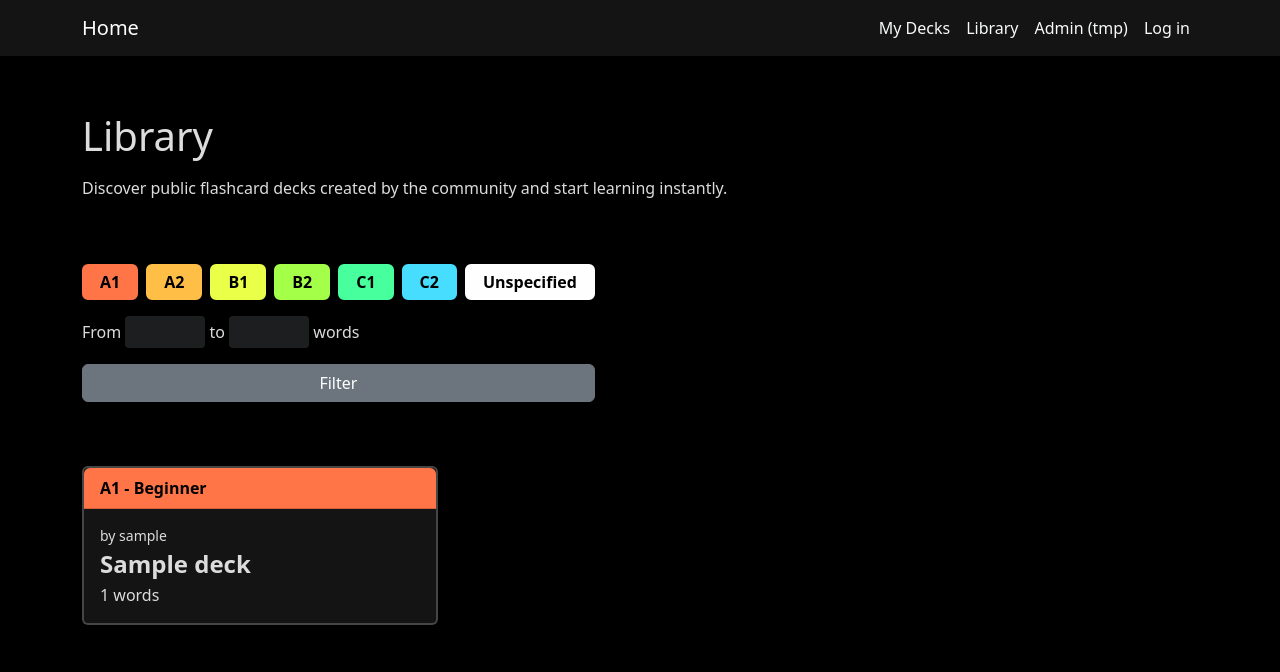
After one commit to Valomeister/EnglishWebsite, a Django app: page /decks/library/ in a window 1280 px wide. The commit adds this page. Shown: the top 672 px of the page. Run offline with Django 5.2, Linux system fonts and the light colour scheme; tables that the repository leaves empty hold one stand-in row (values such as "Sample post"); some libraries are stand-ins or nearby versions.

Commit message:
implement library page

```diff
--- a/cards/models.py
+++ b/cards/models.py
@@ -15,6 +15,7 @@ class Deck(models.Model):
     description = models.TextField(null=True, blank=True)
     cefr_level = models.CharField(max_length=10, choices=CEFR_LEVEL_CHOICES, null=True, blank=True)
     author = models.ForeignKey(CustomUser, on_delete=models.CASCADE, related_name='decks', default=1)
+    starred_by = models.ManyToManyField(CustomUser, related_name='starred_decks', null=True, blank=True)
 
     def __str__(self):
         return f'{self.title} ({self.cefr_level})'
--- a/cards/urls.py
+++ b/cards/urls.py
@@ -1,11 +1,15 @@
 from django.urls import path
 
-from .views import DeckListView, DeckDetailView, HomeView
-from .views import edit_deck_with_cards, create_deck_with_cards, delete_deck
+from .views import (DeckListView, DeckDetailView, HomeView, LibraryListView,
+                    edit_deck_with_cards, create_deck_with_cards, delete_deck, toggle_starred)
 
 urlpatterns = [
     path('', HomeView.as_view(), name = 'home'),
-    path('decks/', DeckListView.as_view(), name = 'deck_list'),
+
+    path('decks/library/', LibraryListView.as_view(), name='deck_library'),
+    path('decks/library/<int:pk>/star/', toggle_starred, name='toggle_starred'),
+
+    path('decks/mydecks/', DeckListView.as_view(), name = 'deck_list'),
     path('decks/<int:pk>/', DeckDetailView.as_view(), name = 'deck_detail'),
     path('decks/<int:pk>/edit/', edit_deck_with_cards, name = 'deck_edit'),
     path('decks/<int:pk>/delete/', delete_deck, name = 'deck_delete'),
--- a/cards/views.py
+++ b/cards/views.py
@@ -1,4 +1,6 @@
 from django.contrib.auth.mixins import LoginRequiredMixin
+from django.db.models import Count, Q
+from django.http import JsonResponse
 from django.views.generic import ListView, DetailView, TemplateView
 from django.shortcuts import render, get_object_or_404, redirect
 from django.views.decorators.http import require_POST
@@ -85,3 +87,66 @@ def delete_deck(request, pk):
     deck.delete()
 
     return redirect('deck_list')
+
+###########
+# LIBRARY #
+###########
+
+class LibraryListView(ListView):
+    model = Deck
+    template_name = 'deck_library.html'
+
+    def get_queryset(self):
+        qs = Deck.objects.all().annotate(
+            cards_count=Count("cards")
+        ).order_by('id')
+
+        levels = self.request.GET.getlist("level")
+        min_words = self.request.GET.get("min_words")
+        max_words = self.request.GET.get("max_words")
+
+        if levels:
+            q = Q()
+
+            real_levels = [x for x in levels if x != "None"]
+
+            if real_levels:
+                q |= Q(cefr_level__in=real_levels)
+
+            if "None" in levels:
+                q |= Q(cefr_level__isnull=True) | Q(cefr_level="")
+
+            qs = qs.filter(q)
+
+        if min_words:
+            qs = qs.filter(cards_count__gte=min_words)
+
+        if max_words:
+            qs = qs.filter(cards_count__lte=max_words)
+
+        return qs
+
+    def get_context_data(self, **kwargs):
+        context = super().get_context_data(**kwargs)
+        context['cefr_levels'] = list(Deck.CEFR_LEVEL_CHOICES.keys())
+        context["selected_levels"] = self.request.GET.getlist("level")
+
+        return context
+
+
+@login_required
+@require_POST
+def toggle_starred(request, pk):
+    deck = get_object_or_404(Deck, pk=pk)
+
+    if deck.starred_by.filter(pk=request.user.pk).exists():
+        deck.starred_by.remove(request.user)
+        starred = False
+    else:
+        deck.starred_by.add(request.user)
+        starred = True
+
+    return JsonResponse({
+        "starred": starred,
+        "count": deck.starred_by.count(),
+    })
--- a/static/css/style.css
+++ b/static/css/style.css
@@ -1,29 +1,39 @@
+:root {
+    --bg-cefr-A1: #ff7547;
+    --bg-cefr-A2: #ffbf47;
+    --bg-cefr-B1: #eaff47;
+    --bg-cefr-B2: #a3ff47;
+    --bg-cefr-C1: #47ff9d;
+    --bg-cefr-C2: #47ddff;
+    --bg-cefr-None: #fefefe;
+}
+
 .cefr_A1 {
-    background-color: #ff7547;
+    background-color: var(--bg-cefr-A1);
 }
 
 .cefr_A2 {
-    background-color: #ffbf47;
+    background-color: var(--bg-cefr-A2);
 }
 
 .cefr_B1 {
-    background-color: #eaff47;
+    background-color: var(--bg-cefr-B1);
 }
 
 .cefr_B2 {
-    background-color: #a3ff47;
+    background-color: var(--bg-cefr-B2);
 }
 
 .cefr_C1 {
-    background-color: #47ff9d;
+    background-color: var(--bg-cefr-C1);
 }
 
 .cefr_C2 {
-    background-color: #47ddff;
+    background-color: var(--bg-cefr-C2);
 }
 
 .cefr_None {
-    background-color: #fefefe;
+    background-color: var(--bg-cefr-None);
 }
 
 .button {
@@ -63,7 +73,7 @@
 }
 
 input, textarea {
-    background: #003554;
+    background: #1d1e1f;
     outline: none;
     border: none;
     border-radius: 4px;
@@ -94,7 +104,14 @@ option {
 }
 
 select:focus, textarea:focus, input:focus {
-    outline: 1px solid #1f5373;
+    outline: 1px solid #555555;
+}
+
+
+input[type="number"]::-webkit-outer-spin-button,
+input[type="number"]::-webkit-inner-spin-button {
+    -webkit-appearance: none;
+    margin: 0;
 }
 
 .dect_detail-card {
@@ -191,7 +208,82 @@ input:-webkit-autofill:active {
     background: rgba(0, 0, 0, 0.2);
 }
 
+/* Library */
 
+.toggle_filter_cefr {
+    outline: none;
+    background: none;
+    color: #f8f9fa;
+    border: 1px solid transparent;
+    cursor: pointer;
+
+    transition: .2s;
+}
+
+.btn-check:checked + .toggle_filter_cefr {
+    color: #000000;
+}
+
+.toggle_filter_A1 {
+    border: 2px solid var(--bg-cefr-A1);
+}
+.btn-check:checked + .toggle_filter_A1 {
+    background: var(--bg-cefr-A1);
+}
+
+.toggle_filter_A2 {
+    border: 2px solid var(--bg-cefr-A2);
+}
+.btn-check:checked + .toggle_filter_A2 {
+    background: var(--bg-cefr-A2);
+}
+
+.toggle_filter_B1 {
+    border: 2px solid var(--bg-cefr-B1);
+}
+.btn-check:checked + .toggle_filter_B1 {
+    background: var(--bg-cefr-B1);
+}
+
+.toggle_filter_B2 {
+    border: 2px solid var(--bg-cefr-B2);
+}
+.btn-check:checked + .toggle_filter_B2 {
+    background: var(--bg-cefr-B2);
+}
+
+.toggle_filter_C1 {
+    border: 2px solid var(--bg-cefr-C1);
+}
+.btn-check:checked + .toggle_filter_C1 {
+    background: var(--bg-cefr-C1);
+}
+
+.toggle_filter_C2 {
+    border: 2px solid var(--bg-cefr-C2);
+}
+.btn-check:checked + .toggle_filter_C2 {
+    background: var(--bg-cefr-C2);
+}
+
+.toggle_filter_None {
+    border: 2px solid var(--bg-cefr-None);
+}
+.btn-check:checked + .toggle_filter_None {
+    background: var(--bg-cefr-None);
+}
+
+.range_wrapper input{
+    width: 80px;
+}
+
+.star_img_container {
+    width: 28px;
+    height: 28px;
+}
+
+
+/* Animations */
 
 @keyframes shake {
     0% { transform: translateX(0); }
--- a/static/js/script.js
+++ b/static/js/script.js
@@ -92,3 +92,39 @@ if (modal) {
         form.action = `/decks/${id}/delete/`;
     });
 }
+
+
+function getCSRFToken() {
+    return document.cookie
+        .split('; ')
+        .find(row => row.startsWith('csrftoken='))
+        ?.split('=')[1];
+}
+
+const emptyStarImg = document.getElementById('empty-star');
+const filledStarImg = document.getElementById('filled-star');
+document.addEventListener('click', async function(e) {
+    if (!e.target.closest('.star-btn')) return;
+
+    const button = e.target.closest('.star-btn');
+    const deckId = button.dataset.id;
+
+    const response = await fetch(`/decks/library/${deckId}/star/`, {
+        method: 'POST',
+        headers: {
+            'X-CSRFToken': getCSRFToken(),
+            'X-Requested-With': 'XMLHttpRequest'
+        }
+    });
+
+    const data = await response.json();
+    if (data.starred) {
+        emptyStarImg.style.display = 'none';
+        filledStarImg.style.display = 'inline-block';
+    } else {
+        emptyStarImg.style.display = 'inline-block';
+        filledStarImg.style.display = 'none';
+    }
+
+    document.getElementById(`star-count-${deckId}`).textContent = data.count;
+});
--- a/templates/base.html
+++ b/templates/base.html
@@ -10,15 +10,15 @@
     {% block title %}{% endblock title %}
 </head>
 <body>
-    <nav class="navbar navbar-expand navbar-dark bg-dark position-sticky">
+    <nav class="navbar navbar-expand navbar-dark bg-dark position-sticky top-0">
         <div class="container">
             <a href="/" class="navbar-brand">Home</a>
             <ul class="navbar-nav">
                 <li class="nav-item">
-                    <a href="/decks/" class="nav-link">My Decks</a>
+                    <a href="{% url 'deck_list' %}" class="nav-link">My Decks</a>
                 </li>
                 <li class="nav-item">
-                    <a href="#" class="nav-link">Library</a>
+                    <a href="{% url 'deck_library' %}" class="nav-link">Library</a>
                 </li>
                 <li class="nav-item">
                     <a href="/admin/" class="nav-link">Admin (tmp)</a>
@@ -34,7 +34,7 @@
         </div>
     </nav>
     <main class=" text-light">
-        <div class="container">
+        <div class="container my-5">
             {% block content %}
             {% endblock content %}
         </div>
--- a/templates/deck_edit.html
+++ b/templates/deck_edit.html
@@ -8,7 +8,7 @@
 
     <!-- deck form -->
 
-    <div class="py-5 d-flex flex-column gap-3">
+    <div class="my-5 d-flex flex-column gap-3">
         <a href="{% url 'deck_detail' pk %}" class="mb-4"><img src="{% static 'cards/arrow-back.svg' %}" width="28px" alt="icon"></a>
         {% for field in form %}
             <div class="field_wrapper d-flex flex-column gap-1">
--- /dev/null
+++ b/templates/deck_library.html
@@ -0,0 +1,101 @@
+{% extends 'base.html' %}
+
+{% load static %}
+
+{% block title %} <title>Library</title> {% endblock title %}
+
+{% block content %}
+<div class="my-5">
+    <div class="field_wrapper d-flex flex-column align-items-start gap-2">
+        <h1 class="mb-0 mt-2">Library</h1>
+        <p class="my-2">
+            Discover public flashcard decks created by the community and start learning instantly.
+        </p>
+
+        <form method="get" class="d-flex flex-column gap-3 mt-5 mb-3">
+
+            <div class="cefr_filters_wrapper d-flex gap-2 flex-wrap">
+                {% for level in cefr_levels %}
+                    <input
+                        type="checkbox"
+                        class="btn-check"
+                        name="level"
+                        value="{{ level }}"
+                        id="level_{{ level }}"
+                        {% if not selected_levels or level in selected_levels %}checked{% endif %}
+                    >
+
+                    <label
+                        class="p-1 px-3 fs-6 fw-bold rounded toggle_filter_cefr toggle_filter_{{ level }}"
+                        for="level_{{ level }}">
+                        {{ level }}
+                    </label>
+                {% endfor %}
+
+                <input
+                    type="checkbox"
+                    class="btn-check"
+                    name="level"
+                    value="None"
+                    id="level_none"
+                    {% if not selected_levels or "None" in selected_levels %}checked{% endif %}
+                >
+
+                <label
+                    class="p-1 px-3 fs-6 fw-bold rounded toggle_filter_cefr toggle_filter_None"
+                    for="level_none">
+                    Unspecified
+                </label>
+            </div>
+
+            <div class="range_wrapper">
+                From
+                <input type="number" name="min_words" value="{{ request.GET.min_words }}">
+                to
+                <input type="number" name="max_words" value="{{ request.GET.max_words }}">
+                words
+            </div>
+            <button class="btn btn-secondary">Filter</button>
+        </form>
+
+    </div>
+</div>
+<div class="row row-cols-1 row-cols-md-2 row-cols-lg-3 g-4 ">
+    {% for deck in deck_list %}
+
+    <div class="col">
+        <div class="card h-100 bg-dark text-light rounded border
+        border-light border-opacity-25 border-2 deck-card position-relative">
+            <a href="{% url 'deck_detail' deck.pk %}?next=library" class="text-decoration-none text-reset stretched-link"></a>
+
+            <div class="card-header cefr_{{ deck.cefr_level }} rounded-top">
+                <span class="m-0 fs-6 text-black fw-bold">
+                    {% if deck.cefr_level != None %}
+                    {{ deck.cefr_level }} - {{ deck.get_cefr_level_display }}
+                    {% else %}
+                    Not specified
+                    {% endif %}
+                </span>
+            </div>
+
+            <div class="card-body d-flex flex-column">
+
+                <p class="small p-0 m-0">by {{ deck.author }}</p>
+
+                <h2 class="card-title fw-bold fs-4 my-1">
+                    {{ deck.title|truncatechars:50 }}
+                </h2>
+
+                <div class="card-text overflow-hidden">
+                    {{ deck.cards.count }} words
+                </div>
+
+            </div>
+
+        </div>
+    </div>
+    {% endfor %}
+
+
+</div>
+{% endblock content %}
```
Also changed, not shown: templates/deck_detail.html (+40 -7 lines), templates/deck_list.html (+45 -2 lines), templates/partials/star_button.html (added, +12 -0 lines), cards/migrations/0006_alter_card_options_alter_deck_options_and_more.py (added), cards/migrations/0007_alter_deck_starred_by.py (added), cards/static/cards/star-filled.svg (added), cards/static/cards/star.svg (added).
